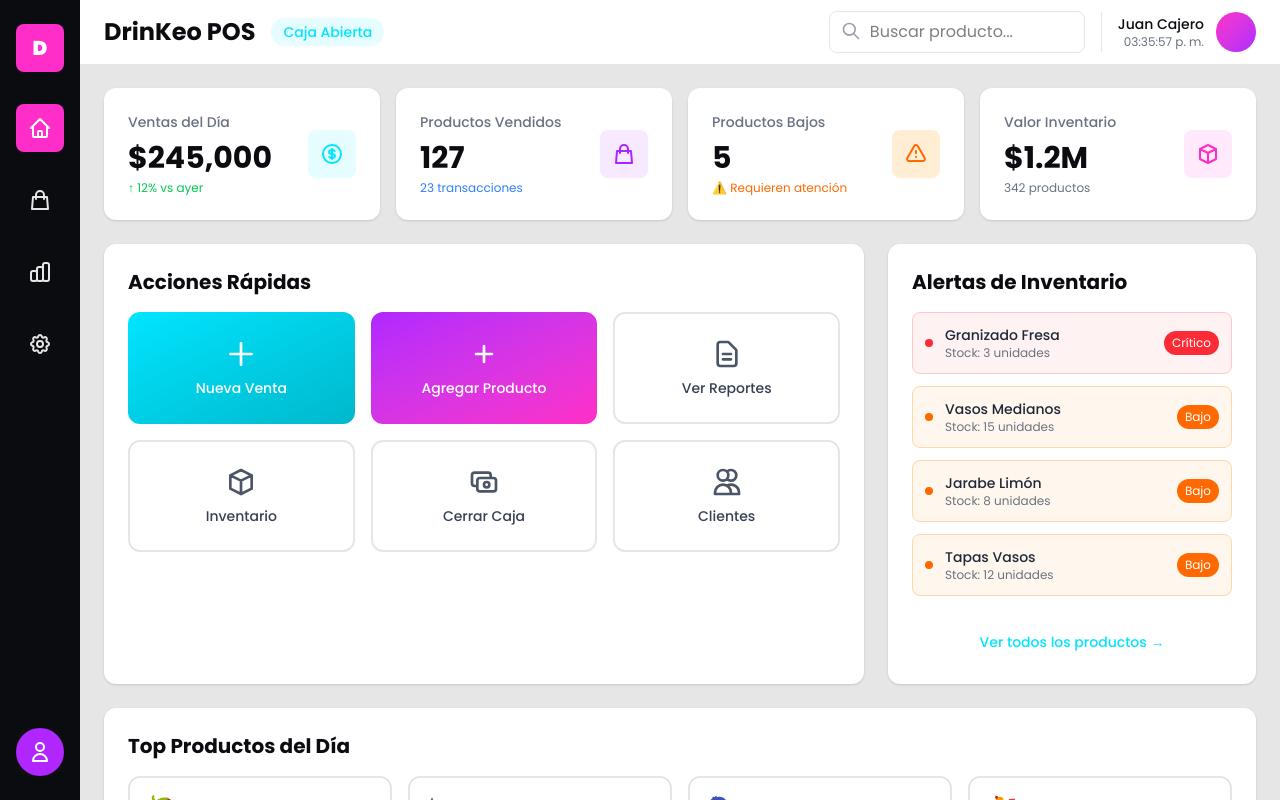
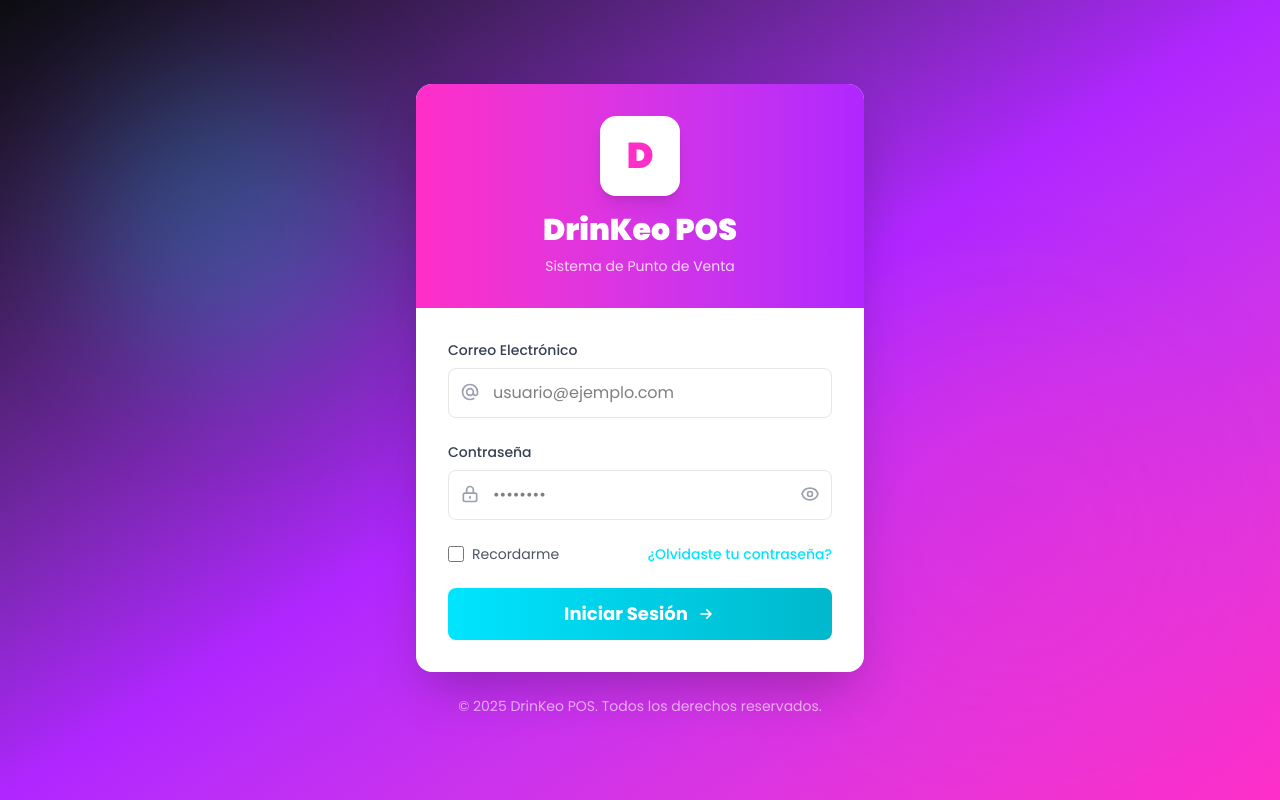
Before and after one commit to Zay-M3/granizads_pos_project, a React (Vite) app in the folder client/: page / in a window 1280 px wide. Built offline with nearby package versions, Linux system fonts and the light colour scheme.

Commit message:
Add login component

```diff
--- /dev/null
+++ b/client/src/pages/login/Login.tsx
@@ -0,0 +1,135 @@
+import { useState } from 'react';
+
+const Login = () => {
+  const [email, setEmail] = useState('');
+  const [password, setPassword] = useState('');
+  const [showPassword, setShowPassword] = useState(false);
+  const [rememberMe, setRememberMe] = useState(false);
+
+  const handleSubmit = (e: React.FormEvent) => {
+    e.preventDefault();
+    // Aquí irá la lógica de autenticación
+    console.log('Login:', { email, password, rememberMe });
+  };
+
+  return (
+    <div className="min-h-screen flex items-center justify-center bg-gradient-to-br from-primary-dark via-card to-primary p-4">
+      {/* Decoración de fondo */}
+      <div className="absolute inset-0 overflow-hidden pointer-events-none">
+        <div className="absolute top-20 left-20 w-72 h-72 bg-button/20 rounded-full blur-3xl"></div>
+        <div className="absolute bottom-20 right-20 w-96 h-96 bg-primary/20 rounded-full blur-3xl"></div>
+      </div>
+
+      {/* Card de Login */}
+      <div className="relative w-full max-w-md">
+        <div className="bg-white rounded-2xl shadow-2xl overflow-hidden">
+          {/* Header */}
+          <div className="bg-gradient-to-r from-primary to-card p-8 text-center">
+            <div className="w-20 h-20 bg-white rounded-2xl mx-auto mb-4 flex items-center justify-center shadow-lg">
+              <span className="text-4xl font-black text-primary">D</span>
+            </div>
+            <h1 className="text-3xl font-display font-black text-white mb-2">DrinKeo POS</h1>
+            <p className="text-white/80 text-sm">Sistema de Punto de Venta</p>
+          </div>
+
+          {/* Formulario */}
+          <div className="p-8">
+            <form onSubmit={handleSubmit} className="space-y-6">
+              {/* Email */}
+              <div>
+                <label htmlFor="email" className="block text-sm font-medium text-gray-700 mb-2">
+                  Correo Electrónico
+                </label>
+                <div className="relative">
+                  <input
+                    id="email"
+                    type="email"
+                    value={email}
+                    onChange={(e) => setEmail(e.target.value)}
+                    placeholder="usuario@ejemplo.com"
+                    className="w-full pl-11 pr-4 py-3 border border-secondary rounded-lg focus:outline-none focus:ring-2 focus:ring-button focus:border-transparent transition-all"
+                    required
+                  />
+                  <svg className="w-5 h-5 text-gray-400 absolute left-3 top-3.5" fill="none" stroke="currentColor" viewBox="0 0 24 24">
+                    <path strokeLinecap="round" strokeLinejoin="round" strokeWidth={2} d="M16 12a4 4 0 10-8 0 4 4 0 008 0zm0 0v1.5a2.5 2.5 0 005 0V12a9 9 0 10-9 9m4.5-1.206a8.959 8.959 0 01-4.5 1.207" />
+                  </svg>
+                </div>
+              </div>
+
+              {/* Contraseña */}
+              <div>
+                <label htmlFor="password" className="block text-sm font-medium text-gray-700 mb-2">
+                  Contraseña
+                </label>
+                <div className="relative">
+                  <input
+                    id="password"
+                    type={showPassword ? 'text' : 'password'}
+                    value={password}
+                    onChange={(e) => setPassword(e.target.value)}
+                    placeholder="••••••••"
+                    className="w-full pl-11 pr-12 py-3 border border-secondary rounded-lg focus:outline-none focus:ring-2 focus:ring-button focus:border-transparent transition-all"
+                    required
+                  />
+                  <svg className="w-5 h-5 text-gray-400 absolute left-3 top-3.5" fill="none" stroke="currentColor" viewBox="0 0 24 24">
+                    <path strokeLinecap="round" strokeLinejoin="round" strokeWidth={2} d="M12 15v2m-6 4h12a2 2 0 002-2v-6a2 2 0 00-2-2H6a2 2 0 00-2 2v6a2 2 0 002 2zm10-10V7a4 4 0 00-8 0v4h8z" />
+                  </svg>
+                  <button
+                    type="button"
+                    onClick={() => setShowPassword(!showPassword)}
+                    className="absolute right-3 top-3.5 text-gray-400 hover:text-gray-600 transition-colors"
+                  >
+                    {showPassword ? (
+                      <svg className="w-5 h-5" fill="none" stroke="currentColor" viewBox="0 0 24 24">
+                        <path strokeLinecap="round" strokeLinejoin="round" strokeWidth={2} d="M13.875 18.825A10.05 10.05 0 0112 19c-4.478 0-8.268-2.943-9.543-7a9.97 9.97 0 011.563-3.029m5.858.908a3 3 0 114.243 4.243M9.878 9.878l4.242 4.242M9.88 9.88l-3.29-3.29m7.532 7.532l3.29 3.29M3 3l3.59 3.59m0 0A9.953 9.953 0 0112 5c4.478 0 8.268 2.943 9.543 7-1.274 4.057-5.064 7-9.543 7-4.478 0-8.268-2.943-9.543-7a10.025 10.025 0 014.134-5.411z" />
+                      </svg>
+                    ) : (
+                      <svg className="w-5 h-5" fill="none" stroke="currentColor" viewBox="0 0 24 24">
+                        <path strokeLinecap="round" strokeLinejoin="round" strokeWidth={2} d="M15 12a3 3 0 11-6 0 3 3 0 016 0z" />
+                        <path strokeLinecap="round" strokeLinejoin="round" strokeWidth={2} d="M2.458 12C3.732 7.943 7.523 5 12 5c4.478 0 8.268 2.943 9.542 7-1.274 4.057-5.064 7-9.542 7-4.477 0-8.268-2.943-9.542-7z" />
+                      </svg>
+                    )}
+                  </button>
+                </div>
+              </div>
+
+              {/* Recordarme y Olvidé contraseña */}
+              <div className="flex items-center justify-between">
+                <label className="flex items-center cursor-pointer group">
+                  <input
+                    type="checkbox"
+                    checked={rememberMe}
+                    onChange={(e) => setRememberMe(e.target.checked)}
+                    className="w-4 h-4 text-button bg-gray-100 border-gray-300 rounded focus:ring-button focus:ring-2 cursor-pointer"
+                  />
+                  <span className="ml-2 text-sm text-gray-600 group-hover:text-gray-800">Recordarme</span>
+                </label>
+                <a href="#" className="text-sm text-button hover:text-button-hover font-medium transition-colors">
+                  ¿Olvidaste tu contraseña?
+                </a>
+              </div>
+
+              {/* Botón de Login */}
+              <button
+                type="submit"
+                className="w-full bg-gradient-to-r from-button to-button-hover text-white py-3 rounded-lg font-bold text-lg hover:shadow-lg hover:scale-[1.02] transition-all duration-200 flex items-center justify-center space-x-2"
+              >
+                <span>Iniciar Sesión</span>
+                <svg className="w-5 h-5" fill="none" stroke="currentColor" viewBox="0 0 24 24">
+                  <path strokeLinecap="round" strokeLinejoin="round" strokeWidth={2} d="M13 7l5 5m0 0l-5 5m5-5H6" />
+                </svg>
+              </button>
+            </form>
+          </div>
+        </div>
+
+        {/* Footer */}
+        <p className="text-center text-white/60 text-sm mt-6">
+          © 2025 DrinKeo POS. Todos los derechos reservados.
+        </p>
+      </div>
+    </div>
+  );
+};
+
+export default Login;
--- a/client/src/router/App.tsx
+++ b/client/src/router/App.tsx
@@ -1,10 +1,15 @@
 import { createBrowserRouter } from "react-router-dom";
 import Layout from "../layout/Layout";
 import Home from "../pages/home/Home";
+import Login from "../pages/login/Login";
 
 export const router = createBrowserRouter([
   {
     path: "/",
+    element: <Login />,
+  },
+  {
+    path: "/dashboard",
     element: <Layout />,
     children: [
       {
```
